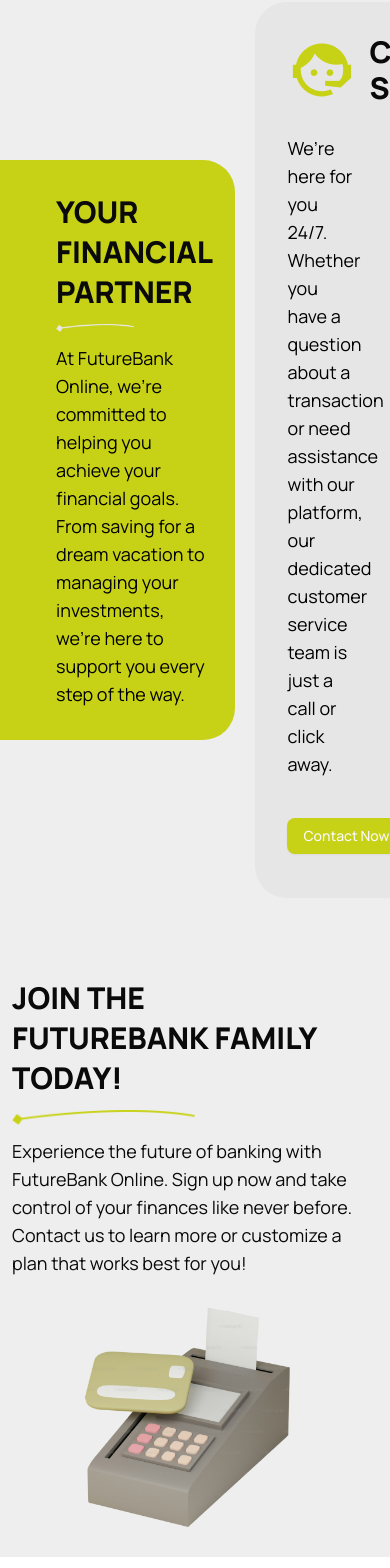
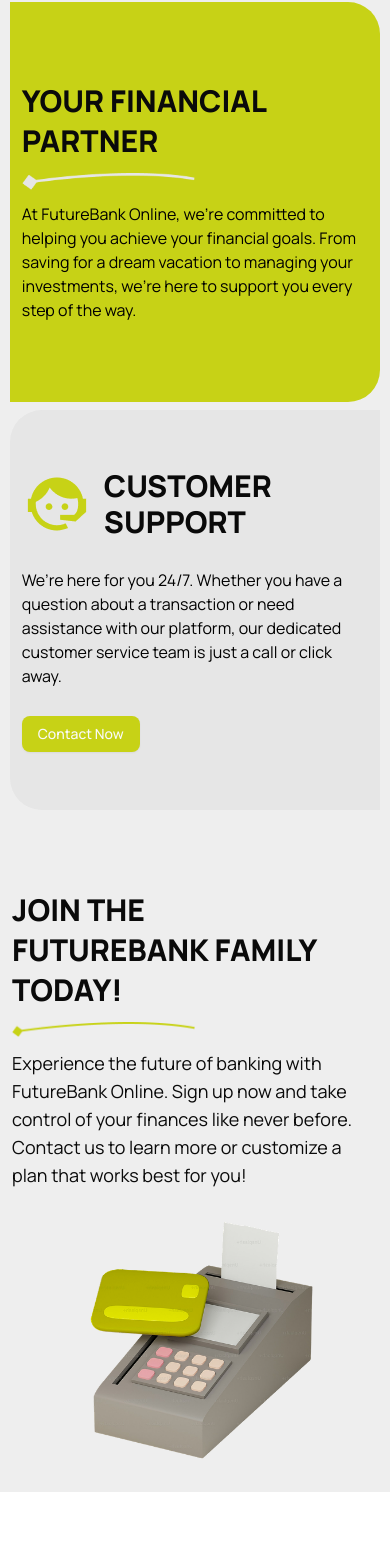
Before and after one commit to Maryammuhammadafzal/Banking_Landing_Page, a Next.js app: page / in a window 390 px wide. Shown: the part 3106-4674 px from the top of the page. Built offline with nearby package versions, Linux system fonts and the light colour scheme.

Commit message:
completed

```diff
--- a/app/Contact/Page.jsx
+++ b/app/Contact/Page.jsx
@@ -7,9 +7,9 @@ const ContactPage = () => {
   return (
     <div className="w-full lg:min-h-screen font-sans relative overflow-hidden h-auto flex justify-center items-center">
       <div className=" w-full h-full flex justify-center items-center">
-        <div className="lg:w-[90%] w-full px-3 h-full items-center justify-start flex flex-col gap-4">
+        <div className="w-full px-3 h-full items-center justify-start flex flex-col gap-4">
             <div className="flex md:flex-row flex-col w-full h-full items-center ">
-              <div className="md:w-[60%] w-full  h-auto flex flex-col gap-3">
+              <div className="md:w-[60%] lg:pl-20 w-full  h-auto flex flex-col gap-3">
                 <h1 className="font-extrabold xl:text-6xl md:text-5xl max-w-3xl pr-10 sm:text-5xl xs:text-4xl text-3xl 2xl:text-[64px] 2xl:leading-24 lg:leading-18 sm:leading-14 leading-10  uppercase">
                   Join the FutureBank Family Today!
                 </h1>
@@ -28,15 +28,15 @@ const ContactPage = () => {
                 </p>
               </div>
 
-              <div className="md:w-[45%] w-full h-auto relative justify-end flex">
+              <div className="md:w-[45%] w-full h-auto relative justify-end items-end flex">
                 <Image
                   src={ContactImage}
                   alt="hero-image"
-                  width={690}
+                  width={750}
                   height={529}
-                  className="z-20 scale-x-[-1] w-[1000px]"
+                  className="z-20 w-[760px]"
                 />
-                <div className="xl:min-w-[370px] md:w-[320px] md:h-[320px] xl:h-[370px] rounded-full bg-[#C7D216] -right-30  absolute -bottom-20"></div>
+                <div className="xl:min-w-[370px] md:w-[320px] md:h-[320px] xl:h-[370px] rounded-full bg-[#C7D216] -right-10  absolute bottom-10"></div>
               </div>
             </div>
         </div>
--- a/app/Testimonial/Page.jsx
+++ b/app/Testimonial/Page.jsx
@@ -5,8 +5,8 @@ import Image from "next/image";
 import { Button } from "@/components/ui/button";
 const TestimonialPage = () => {
   return (
-    <div className="w-full h-auto py-20 flex items-center gap-5">
-      <div className="partner-card bg-[#C7D216] w-[65%] h-auto pl-14 pr-6 rounded-tr-4xl rounded-br-4xl flex flex-col justify-center gap-3 py-8">
+    <div className="w-full h-auto py-20 flex md:flex-row flex-col items-center gap-2 lg:gap-5">
+      <div className="partner-card bg-[#C7D216] w-[95%] md:w-[65%] min-h-[400px] max-sm:px-3 pl-14 pr-6 rounded-tr-4xl rounded-br-4xl flex flex-col justify-center gap-3 py-8">
         <div className=" w-full  h-auto flex flex-col gap-3">
           <h1 className="font-extrabold xl:text-6xl md:text-5xl max-w-3xl lg:pr-14 sm:text-5xl xs:text-4xl text-3xl 2xl:text-[64px] 2xl:leading-22 lg:leading-18 sm:leading-14 leading-10  uppercase">
             Your Financial Partner
@@ -19,15 +19,15 @@ const TestimonialPage = () => {
             className="w-[50%]"
           />
         </div>
-        <p className="text-black text-lg">At  FutureBank Online, we’re committed to helping you achieve your financial goals. From saving for a dream vacation to managing your investments, we’re here to support you every step of the way.</p>
+        <p className="text-black text-base sm:text-lg">At  FutureBank Online, we’re committed to helping you achieve your financial goals. From saving for a dream vacation to managing your investments, we’re here to support you every step of the way.</p>
       </div>
-      <div className="customer-card bg-[#E6E6E6] w-[35%] h-auto pl-8 pr-8 rounded-tl-4xl rounded-bl-4xl flex flex-col justify-center gap-7 py-8">
+      <div className="customer-card bg-[#E6E6E6] w-[95%] md:w-[35%] min-h-[400px] max-sm:px-3 max-md:pl-14 max-md:pr-6 lg:pl-8 lg:pr-8 px-3 rounded-tl-4xl rounded-bl-4xl flex flex-col justify-center gap-7 py-8">
         <div className=" w-full  h-auto items-center flex gap-3">
           <Image src={CustomerSupportIcon} width={70} height={70} alt="icon"
           />  <h2 className="font-extrabold text-3xl uppercase">Customer Support</h2>
         </div>
-        <p className="text-black text-lg">We’re here for you 24/7. Whether you have a question about a transaction or need assistance with our platform, our dedicated customer service team is just a call or click away.</p>
-      <div className="py-3"><Button className='bg-[#C7D216]'>Contact Now</Button></div>
+        <p className="text-black text-base lg:text-lg">We’re here for you 24/7. Whether you have a question about a transaction or need assistance with our platform, our dedicated customer service team is just a call or click away.</p>
+      <div className=""><Button className='bg-[#C7D216]'>Contact Now</Button></div>
       </div>
     </div>
   );
```
Also changed, not shown: public/contact-image.png.
